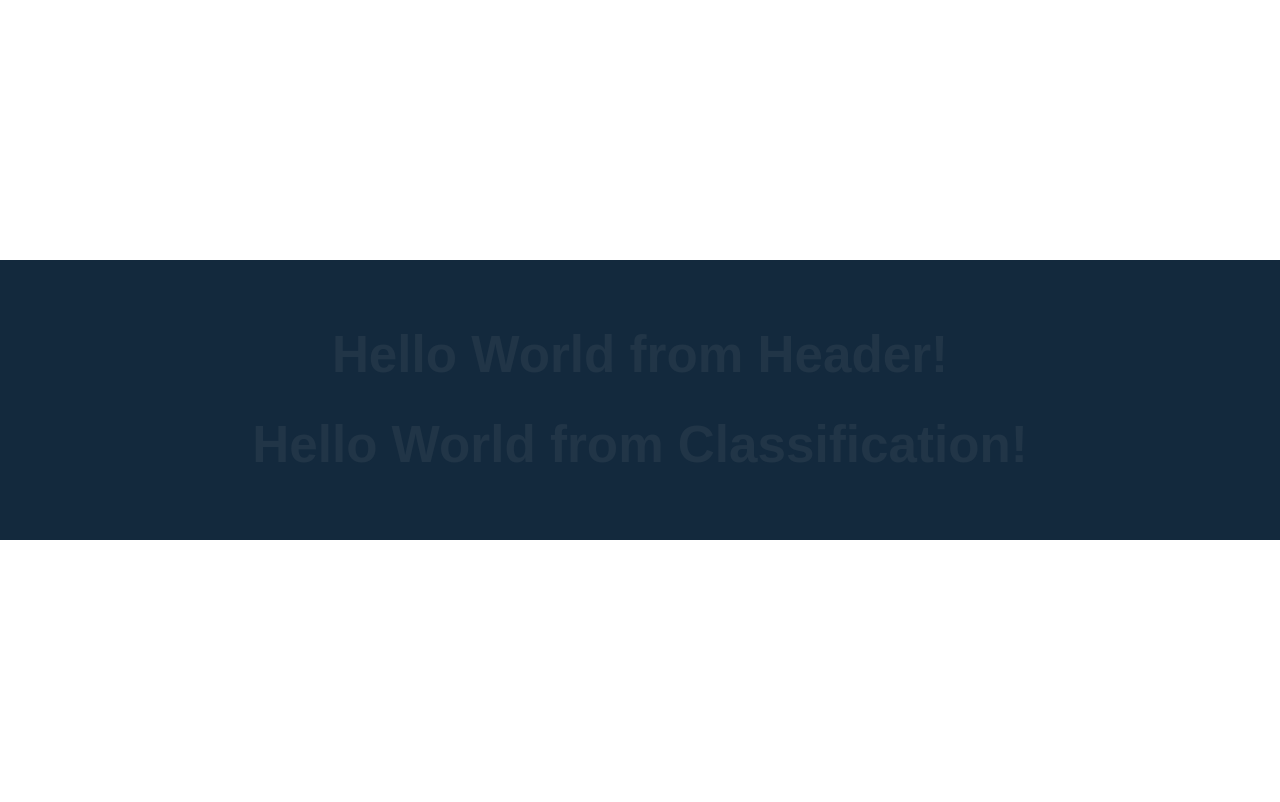
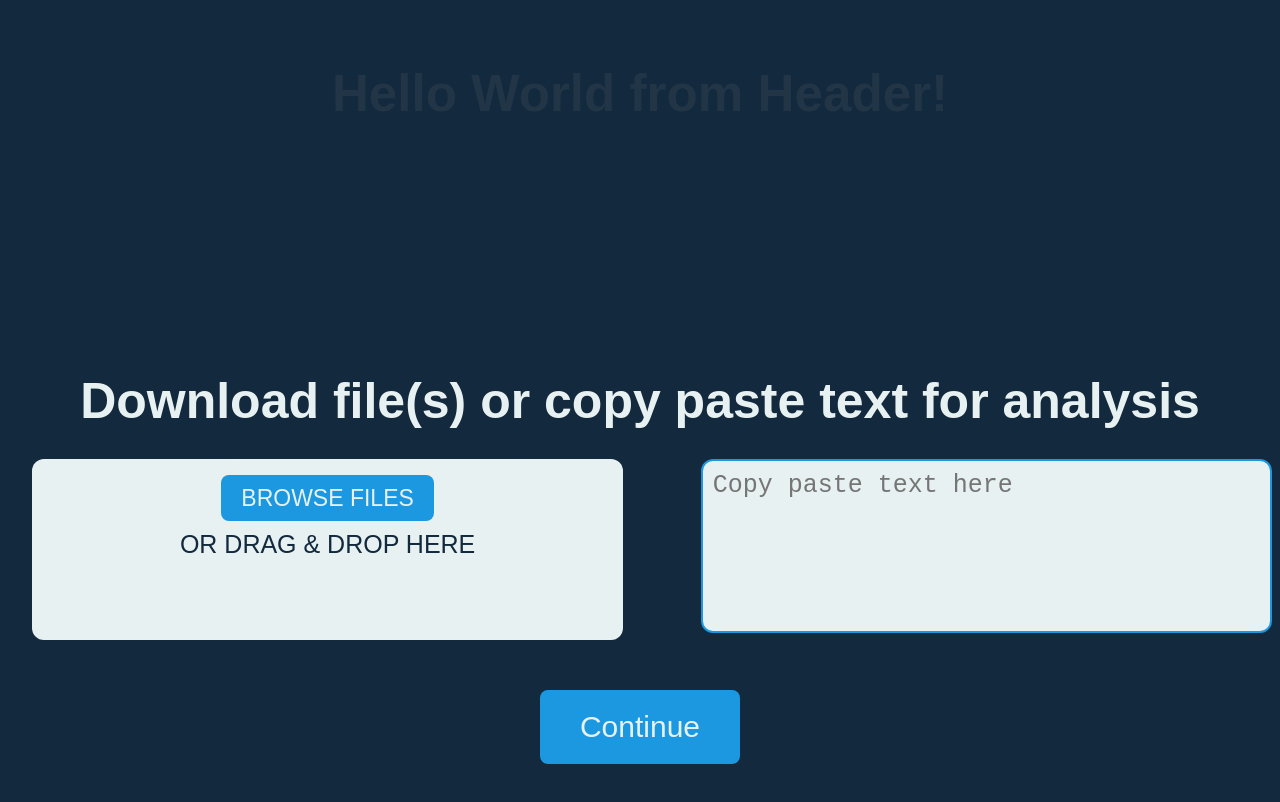
Before and after one commit to ProjectCED/CED-LLM, a React (Vite) app in the folder frontend/: page /app/classification/file-download in a window 1280 px wide. Shown: the top 802 px of the page. Built offline with nearby package versions, Linux system fonts and the light colour scheme.

Commit message:
UI for downloading files

```diff
--- a/frontend/src/Classification.jsx
+++ b/frontend/src/Classification.jsx
@@ -1,7 +1,21 @@
 import React from 'react';
+import { Outlet, useNavigate} from 'react-router-dom';
+import { useEffect } from 'react';
 
 const Classification = () => {
-  return <h1>Hello World from Classification!</h1>;
+
+  const navigate = useNavigate();
+
+  // useEffect hook to navigate to the 'file-download' page on component mount
+  useEffect(() => {
+    navigate('/app/classification/file-download');
+  }, []); // Empty dependency array ensures this runs only once when the component mounts
+
+  return (
+    <div className="classification-page"> {/* Main container for the classification page */}
+      <Outlet />
+    </div>
+  );
 };
 
-export default Classification;
+export default Classification
--- /dev/null
+++ b/frontend/src/FileDownload.css
@@ -0,0 +1,127 @@
+/* Main container for centering content both horizontally and vertically */
+.container {
+    display: flex;
+    flex-direction: column;
+    align-items: center;
+    justify-content: flex-start;
+    height: 100vh;
+    background-color: #13293D;
+    color: #e8f1f2;
+    font-family: Arial, sans-serif;
+    margin-top: 200px;
+}
+
+/* Styling for the h2 header inside the container */
+.container h2 {
+    font-size: 50px;
+    margin-bottom: 20px;
+    color: #E8F1F2;
+}
+
+/* Wrapper for the file upload and text input sections */
+.upload-wrapper {
+    display: flex;
+    justify-content: space-between;
+    width: 100%;
+    max-width: 1500px;
+    margin-bottom: 30px;
+}
+
+/* File upload section styling */
+.file-upload {
+    width: 45%;
+    background-color: #e8f1f2;
+    border: 2px dashed #e8f1f2;
+    padding: 20px;
+    border-radius: 12px;
+    text-align: center;
+    transition: background-color 0.3s, border-color 0.3s;
+}
+
+/* Styling when a file is dragged over the file upload area */
+.file-upload.drag-over {
+    background-color: #d1e8ff;
+    border-color: #0D6EFD;
+}
+
+/* Label styling for the file input */
+label {
+    background-color: #1B98E0;
+    color: #e8f1f2;
+    font-size: 23px;
+    padding: 10px 20px;
+    border-radius: 8px;
+    cursor: pointer;
+}
+
+/* Styling for the drag-and-drop instruction text */
+.drag-drop-text {
+    margin-top: 10px;
+    font-size: 25px;
+    color:  #13293D;
+}
+
+/* Text upload section styling */
+.text-upload {
+    width: 45%;
+}
+
+/* Text area (for inputting text) styling */
+textarea {
+    width: 100%;
+    height: 150px;
+    border-radius: 12px;
+    padding: 10px;
+    border: 2px solid #1B98E0;
+    background-color: #e8f1f2;
+    font-size: 25px;
+    resize: none;
+}
+
+/* List styling for displaying selected files */
+.file-info ul {
+    list-style: none;
+    padding: 0;
+}
+
+/* List item styling for each file */
+.file-info li {
+    background-color: gray;
+    font-size: 25px;
+    padding: 5px;
+    margin-bottom: 5px;
+    border-radius: 5px;
+    color: #e8f1f2;
+    display: flex;
+    justify-content: space-between;
+}
+
+/* Styling for the remove file (X) icon */
+.remove-file {
+    color: #e8f1f2;
+    cursor: pointer;
+    margin-left: 10px;
+    font-weight: bold;
+}
+
+/* Change color on hover for the remove file icon */
+.remove-file:hover {
+    color: #ff4d4d;
+}
+
+/* Button styling for the continue button */
+.continue-button {
+    background-color: #1B98E0;
+    color: #e8f1f2;
+    border: none;
+    padding: 20px 40px;
+    font-size: 30px;
+    border-radius: 8px;
+    cursor: pointer;
+    margin-top: 20px;
+}
+
+/* Change background color on hover for the continue button */
+.continue-button:hover {
+    background-color: #0D6EFD;
+}
--- a/frontend/src/FileDownload.jsx
+++ b/frontend/src/FileDownload.jsx
@@ -1,7 +1,120 @@
-import React from 'react';
+import React, { useState } from 'react';
+import './FileDownload.css';
+import { useNavigate } from 'react-router-dom';
 
 const FileDownload = () => {
-  return <h1>Hello World from File Download!</h1>;
+
+  console.log('FileDownload component loaded');
+  const [selectedFiles, setSelectedFiles] = useState([]);
+  const [copiedText, setCopiedText] = useState('');
+  const [isDragOver, setIsDragOver] = useState(false);
+
+  const navigate = useNavigate()
+
+  // Handle file selection from input field
+  const handleFileChange = (event) => {
+    const files = Array.from(event.target.files);
+    setSelectedFiles((prevFiles) => [...prevFiles, ...files]);
+  };
+
+  // Handle changes to the text input area
+  const handleTextChange = (event) => {
+    setCopiedText(event.target.value);
+  };
+
+  // Handle navigation or validation
+  const handleContinue = () => {
+    console.log("Navigating to classification-selection");
+    // Check if there's at least one file or text input
+    if (selectedFiles.length > 0 || copiedText.trim().length > 0) { // or any other condition
+      navigate('/app/classification/classification-selection');
+    } else {
+      alert('Please select at least one file!');
+    }
+  };
+
+   // Remove a specific file from the selected files list
+  const removeFile = (fileToRemove) => {
+    setSelectedFiles((prevFiles) =>
+      prevFiles.filter((file) => file !== fileToRemove)
+    );
+  };
+
+  // Handle file drop (drag and drop functionality
+  const handleDrop = (event) => {
+    event.preventDefault();
+    setIsDragOver(false);
+    const files = Array.from(event.dataTransfer.files);
+    setSelectedFiles((prevFiles) => [...prevFiles, ...files]);
+  };
+
+  // Handle drag-over event (when a file is being dragged over the drop zone)
+  const handleDragOver = (event) => {
+    event.preventDefault();
+    setIsDragOver(true);
+  };
+
+  // Handle drag-leave event (when a file is dragged out of the drop zone)
+  const handleDragLeave = () => {
+    setIsDragOver(false);
+  };
+
+  return (
+    <div className="container">
+      <h2>Download file(s) or copy paste text for analysis</h2>
+      <div className="upload-wrapper">
+        <div
+          className={`file-upload ${isDragOver ? 'drag-over' : ''}`}
+          onDragOver={handleDragOver}
+          onDrop={handleDrop}
+          onDragLeave={handleDragLeave}
+        >
+          <input
+            type="file"
+            onChange={handleFileChange}
+            style={{ display: 'none' }}
+            id="file-input"
+            multiple
+          />
+          <label htmlFor="file-input">
+            BROWSE FILES
+          </label>
+          <p className="drag-drop-text">OR DRAG & DROP HERE</p>
+          {selectedFiles.length > 0 && (
+            <div className="file-info">
+              <ul>
+                {selectedFiles.map((file, index) => (
+                  <li key={index}>
+                    <span className="file-name">{file.name}</span>
+                    <span
+                      className="remove-file"
+                      onClick={() => removeFile(file)}
+                      title="Remove file"
+                    >
+                      &#10005;
+                    </span>
+                  </li>
+                ))}
+              </ul>
+            </div>
+          )}
+        </div>
+
+        <div className="text-upload">
+          <textarea
+            placeholder="Copy paste text here"
+            rows="4"
+            value={copiedText}
+            onChange={handleTextChange}
+          />
+        </div>
+      </div>
+
+      <button onClick={handleContinue} className="continue-button">
+        Continue
+      </button>
+    </div>
+  );
 };
 
 export default FileDownload;
```
